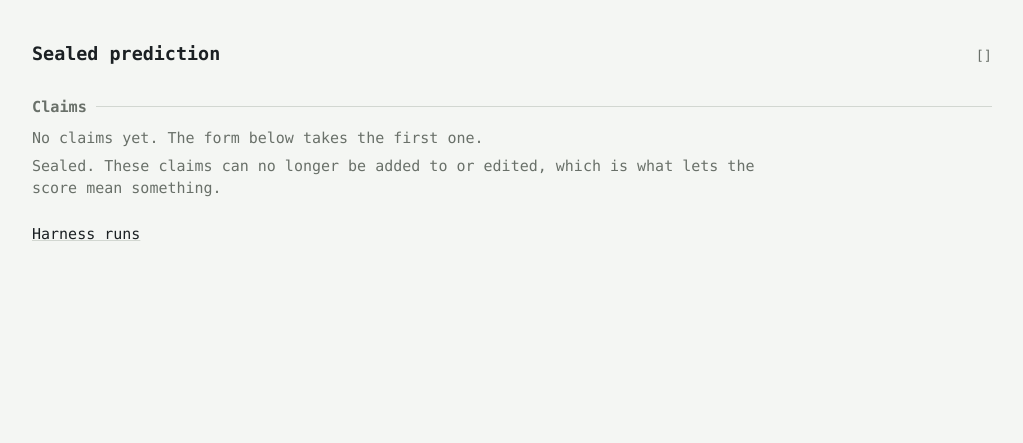
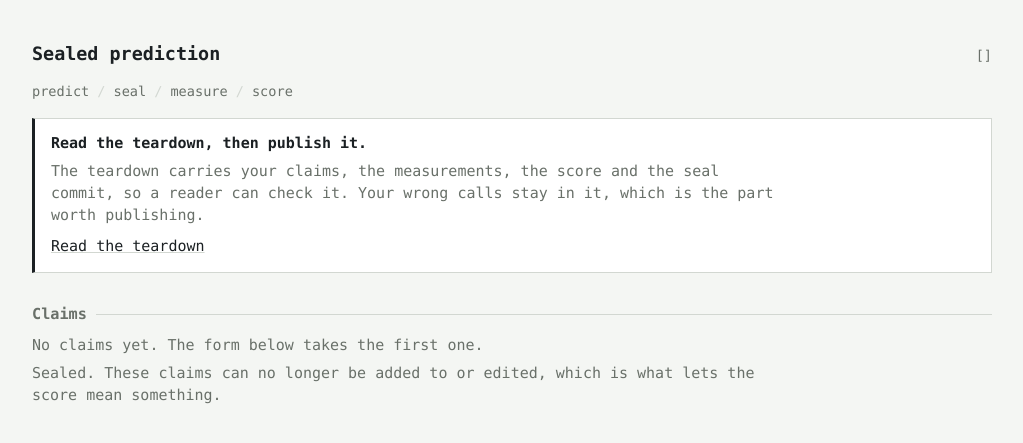
Before and after one commit to lasko44/ai-eval-gym, a FastAPI app: template app/templates/predict.html in a window 1280 px wide. Shown: the part 61-504 px from the top of the page, without its empty margins (128-1151 px from the left). Run offline with FastAPI, Linux system fonts and the light colour scheme; the template is opened without the code that fills it, so the values that code supplies are empty; some libraries are stand-ins or nearby versions.

Commit message:
feat: tell the user where the cycle is and what to do next
The app enforced a four stage sequence and never said so. A stage token
sat in the corner, three links sat at the bottom, and nothing named the
next action or explained why the order could not be skipped. Styling it
did not fix that.

Every page belonging to a cycle now includes _progress.html: the four
steps with the current one marked, and the one thing to do next written
as something to do rather than as a status, with the reason the order is
enforced.

The claim form reads as the sentence it is. It was four fields called
Claim, Metric, Comparator and Threshold, which does not tell a reader
that a claim is a prediction plus the number that would refute it. It is
now 'I predict [metric] will come in [below] [0.5]', the comparators say
below and at or below rather than lt and lte, and the confidence field
says which end is which. No field is prefilled and no placeholder was
added, so the app still writes none of the prediction.

The runs page carries a harness script with this cycle's id already in
it, instead of a JSON schema the reader has to turn into code.

The index explains the loop in four lines before asking for anything.

```diff
--- /dev/null
+++ b/app/templates/_progress.html
@@ -0,0 +1,59 @@
+{# Where this cycle is, and the one thing to do next.
+
+   A cycle moves open, sealed, measured, scored, and the order is enforced by
+   the routes: nothing can be measured before it is sealed, and nothing can be
+   scored before it is measured. That sequence is the whole mechanism, so it is
+   worth stating on the page rather than leaving the reader to infer it from a
+   stage token in the corner.
+
+   Included by every page that belongs to one cycle. Needs `cycle` in context.
+#}
+{% set steps = ["predict", "seal", "measure", "score"] %}
+{% set done = {"open": 0, "sealed": 2, "measured": 3, "scored": 4}[cycle.stage] %}
+
+<ol class="rail">
+    {% for step in steps %}
+        {% if loop.index0 < done %}
+            <li class="step-done">{{ step }}</li>
+        {% elif loop.index0 == done %}
+            <li class="step-now">{{ step }}</li>
+        {% else %}
+            <li class="step-todo">{{ step }}</li>
+        {% endif %}
+    {% endfor %}
+</ol>
+
+<div class="next">
+    {% if cycle.stage == "open" %}
+        <p class="next-what">Write what you think will break, then seal it.</p>
+        <p class="note">
+            Each claim needs a metric and a threshold, so that a number can
+            show you were wrong. Sealing commits the claims to git and locks
+            them. Nothing can be measured until you seal.
+        </p>
+        <p class="onward"><a href="/cycles/{{ cycle.id }}/predict">Write predictions</a></p>
+    {% elif cycle.stage == "sealed" %}
+        <p class="next-what">Run your harness and post the numbers it produced.</p>
+        <p class="note">
+            Your predictions are locked now, so the measurement cannot be bent
+            to fit them. The runs page has a script you can copy.
+        </p>
+        <p class="onward"><a href="/cycles/{{ cycle.id }}/runs">Report a run</a></p>
+    {% elif cycle.stage == "measured" %}
+        <p class="next-what">Score the cycle against what you measured.</p>
+        <p class="note">
+            Every sealed claim resolves correct, wrong, or unresolved if no run
+            reported its metric. You get a Brier score over the ones that
+            resolved.
+        </p>
+        <p class="onward"><a href="/cycles/{{ cycle.id }}/runs">Score it</a></p>
+    {% else %}
+        <p class="next-what">Read the teardown, then publish it.</p>
+        <p class="note">
+            The teardown carries your claims, the measurements, the score and
+            the seal commit, so a reader can check it. Your wrong calls stay in
+            it, which is the part worth publishing.
+        </p>
+        <p class="onward"><a href="/cycles/{{ cycle.id }}/teardown">Read the teardown</a></p>
+    {% endif %}
+</div>
--- a/app/templates/base.html
+++ b/app/templates/base.html
@@ -171,8 +171,6 @@
         .reads .was code { text-decoration: underline dotted var(--rule); }
 
         /* The score block, the one place numbers are the content. */
-        .tally { margin: 0; }
-        .tally > div, .tally dt, .tally dd { }
         dl.tally {
             display: grid;
             grid-template-columns: 9rem 1fr;
@@ -233,6 +231,63 @@
 
         .onward { margin: 1.5rem 0 0; display: flex; gap: 1.25rem; flex-wrap: wrap; }
 
+        /* Where this cycle is in the sequence. Four steps, because the routes
+           enforce exactly four and refuse anything out of order. The current
+           step is the only one in full ink. */
+        .rail {
+            list-style: none;
+            display: flex;
+            flex-wrap: wrap;
+            gap: 0 0.5rem;
+            margin: 1rem 0 0;
+            padding: 0;
+            font-size: 0.85rem;
+        }
+        .rail li { color: var(--faint); }
+        .rail li + li::before { content: "/"; margin-right: 0.5rem; color: var(--rule); }
+        .rail .step-done::after { content: " done"; color: var(--rule); }
+        .rail .step-now {
+            color: var(--ink);
+            font-weight: 600;
+            border-bottom: 2px solid var(--mark);
+        }
+
+        /* The next action, stated as something to do rather than a status. */
+        .next {
+            margin: 1rem 0 0;
+            padding: 0.9rem 1rem;
+            background: #fff;
+            border: 1px solid var(--rule);
+            border-left: 3px solid var(--ink);
+        }
+        .next > :first-child { margin-top: 0; }
+        .next > :last-child { margin-bottom: 0; }
+        .next-what { margin: 0 0 0.35rem; font-weight: 600; }
+        .next .onward { margin: 0.6rem 0 0; }
+
+        /* Fill-in-the-blank form rows, so a claim reads as the sentence it is
+           rather than as four unrelated fields. */
+        .sentence {
+            display: flex;
+            flex-wrap: wrap;
+            align-items: baseline;
+            gap: 0.4rem 0.5rem;
+            margin: 0.4rem 0 0;
+        }
+        .sentence input, .sentence select { padding: 0.3rem 0.4rem; }
+        .sentence .metric-in { width: 11rem; }
+        .sentence .number-in { width: 6rem; font-variant-numeric: tabular-nums; }
+        .sentence .lead { color: var(--faint); }
+
+        .vocab { list-style: none; margin: 0.4rem 0 0; padding: 0; columns: 2; }
+        .vocab li { color: var(--faint); font-size: 0.9rem; padding: 0.05rem 0; }
+
+        /* The four steps of a cycle, on the index. Numbered because this one
+           really is a sequence: the routes refuse it in any other order. */
+        .how { margin: 0.75rem 0 0; padding-left: 1.6rem; max-width: 46rem; }
+        .how li { padding: 0.15rem 0; color: var(--faint); }
+        .how b { color: var(--ink); font-weight: 600; }
+
         .empty { color: var(--faint); font-style: normal; }
 
         @media (max-width: 34rem) {
--- a/app/templates/cycle.html
+++ b/app/templates/cycle.html
@@ -12,6 +12,8 @@
 
     <h3>Question under test</h3>
     <p class="says">{{ cycle.question }}</p>
+
+    {% include "_progress.html" %}
 
     <h3>Record</h3>
     <dl class="facts">
--- a/app/templates/predict.html
+++ b/app/templates/predict.html
@@ -10,6 +10,8 @@
     </div>
     <p class="says">{{ cycle.question }}</p>
 
+    {% include "_progress.html" %}
+
     <h3>Claims</h3>
     {% if cycle.claims %}
         <ol class="rows">
@@ -20,7 +22,7 @@
                         <p class="says">{{ claim.text }}</p>
                         <div class="facts">
                             <div>
-                                <span class="k">wrong if</span>
+                                <span class="k">predicted</span>
                                 <span class="v"><code>{{ claim.metric }} {{ claim.comparator }} {{ claim.threshold }}</code></span>
                             </div>
                             <div>
@@ -43,42 +45,67 @@
     {% endif %}
 
     {% if cycle.stage == "open" %}
+        {% set comparator_words = {
+            "lt": "below",
+            "lte": "at or below",
+            "gt": "above",
+            "gte": "at or above",
+        } %}
+
         <h3>Add a claim</h3>
         <p class="note">
-            In your own words: what will fail, which metric shows it, and at
-            what threshold you would be proven wrong. A claim with no metric
-            or no threshold is refused, because a prediction that cannot be
-            shown wrong teaches you nothing.
+            A claim is a prediction plus the number that would prove it wrong.
+            Write the prediction in your own words, then name the measurement
+            and the threshold that settles it. A claim with no metric or no
+            threshold is refused, because a prediction you cannot lose teaches
+            you nothing.
         </p>
         <form method="post" action="/cycles/{{ cycle.id }}/claims">
-            <label for="text">Claim</label>
+            <label for="text">What will fail, and why</label>
             <textarea id="text" name="text" required></textarea>
 
-            <label for="metric">Metric</label>
-            <input id="metric" name="metric" type="text" required>
+            <label for="metric">The measurement that settles it</label>
+            <div class="sentence">
+                <span class="lead">I predict</span>
+                <input id="metric" name="metric" type="text" class="metric-in" required>
+                <span class="lead">will come in</span>
+                <select id="comparator" name="comparator" required>
+                    {% for comparator in comparators %}
+                        <option value="{{ comparator }}">{{ comparator_words[comparator] }}</option>
+                    {% endfor %}
+                </select>
+                <input id="threshold" name="threshold" type="number" step="any" class="number-in" required>
+            </div>
 
-            <label for="comparator">Comparator</label>
-            <select id="comparator" name="comparator" required>
-                {% for comparator in comparators %}
-                    <option value="{{ comparator }}">{{ comparator }}</option>
-                {% endfor %}
-            </select>
-
-            <label for="threshold">Threshold</label>
-            <input id="threshold" name="threshold" type="number" step="any" required>
-
-            <label for="probability">Confidence, 0 to 1</label>
-            <input id="probability" name="probability" type="number" step="any" min="0" max="1" required>
+            <label for="probability">How sure are you</label>
+            <div class="sentence">
+                <input id="probability" name="probability" type="number" step="any" min="0" max="1" class="number-in" required>
+                <span class="lead">where 1 is certain it will happen and 0 is certain it will not</span>
+            </div>
 
             <button type="submit">Add claim</button>
         </form>
+
+        <h3>Metric names</h3>
+        <p class="note">
+            Any name your harness reports will work. These are the ones this
+            project's library can already compute, so they cost you nothing to
+            measure. The number after the name is yours to pick: a harness that
+            reports recall at 5 calls it <code>recall_at_5</code>.
+        </p>
+        <ul class="vocab">
+            <li><code>recall_at_k</code> how much of what should have been found was found</li>
+            <li><code>precision_at_k</code> how much of what was returned belonged</li>
+            <li><code>ndcg_at_k</code> whether the good results came back near the top</li>
+            <li><code>flip_rate</code> how often a judge changes its mind when the order is swapped</li>
+        </ul>
 
         <h3>Seal</h3>
         <p class="note">
             Sealing hashes these claims into a chain and commits the chain head
             to git. After that, no claim can be added or edited, and only then
-            can the harness run. This is the step that makes the prediction
-            worth scoring, and it cannot be undone.
+            can the harness run. This is the step that makes the score mean
+            something, and it cannot be undone.
         </p>
         <form method="post" action="/cycles/{{ cycle.id }}/seal">
             <button type="submit">Seal this prediction</button>
@@ -90,11 +117,4 @@
             lets the score mean something.
         </p>
     {% endif %}
-
-    <p class="onward">
-        <a href="/cycles/{{ cycle.id }}/runs">Harness runs</a>
-        {% if cycle.stage == "scored" %}
-            <a href="/cycles/{{ cycle.id }}/teardown">Teardown</a>
-        {% endif %}
-    </p>
 {% endblock %}
--- a/app/templates/score.html
+++ b/app/templates/score.html
@@ -8,6 +8,8 @@
         <h2>Score</h2>
         <span class="stage">{{ cycle.stage }}</span>
     </div>
+
+    {% include "_progress.html" %}
 
     <h3>Calibration</h3>
     <dl class="tally">
```
Also changed, not shown: app/templates/cycles.html (+18 -3 lines), app/templates/run.html (+32 -13 lines).
